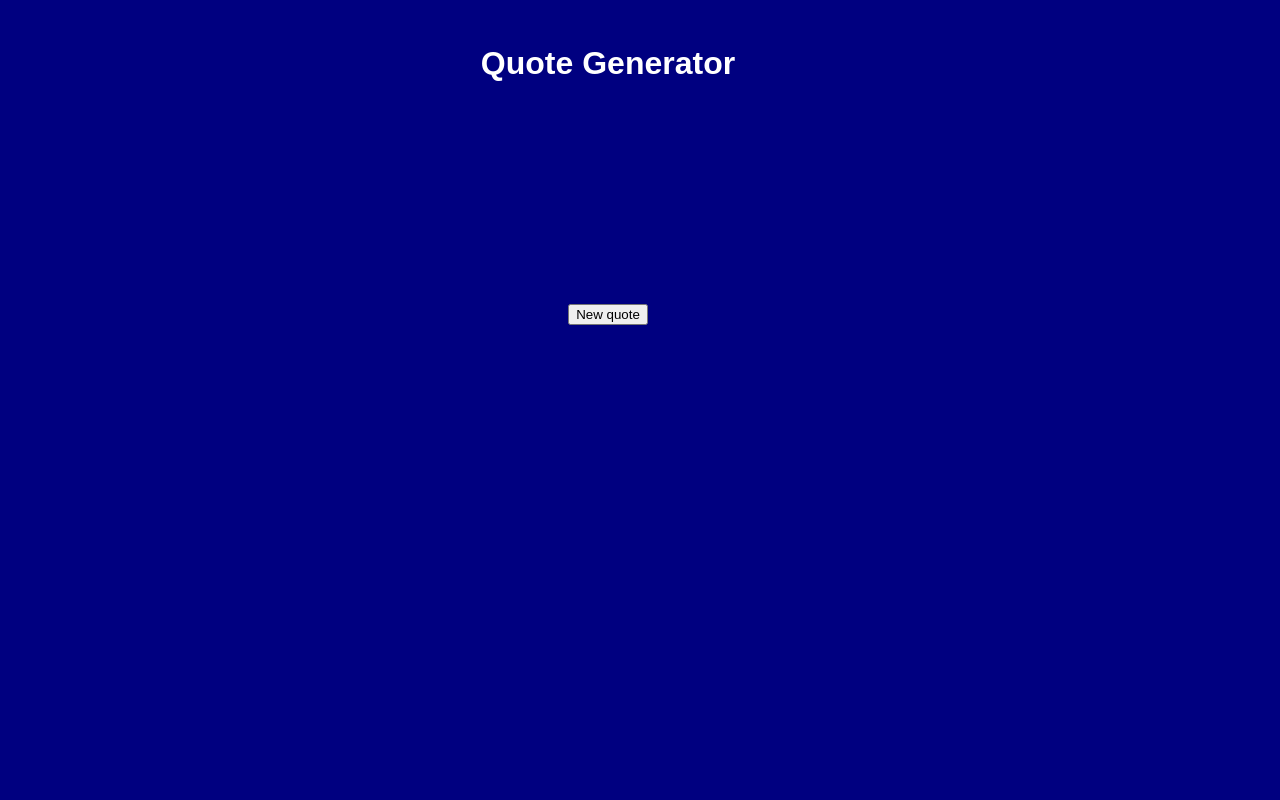
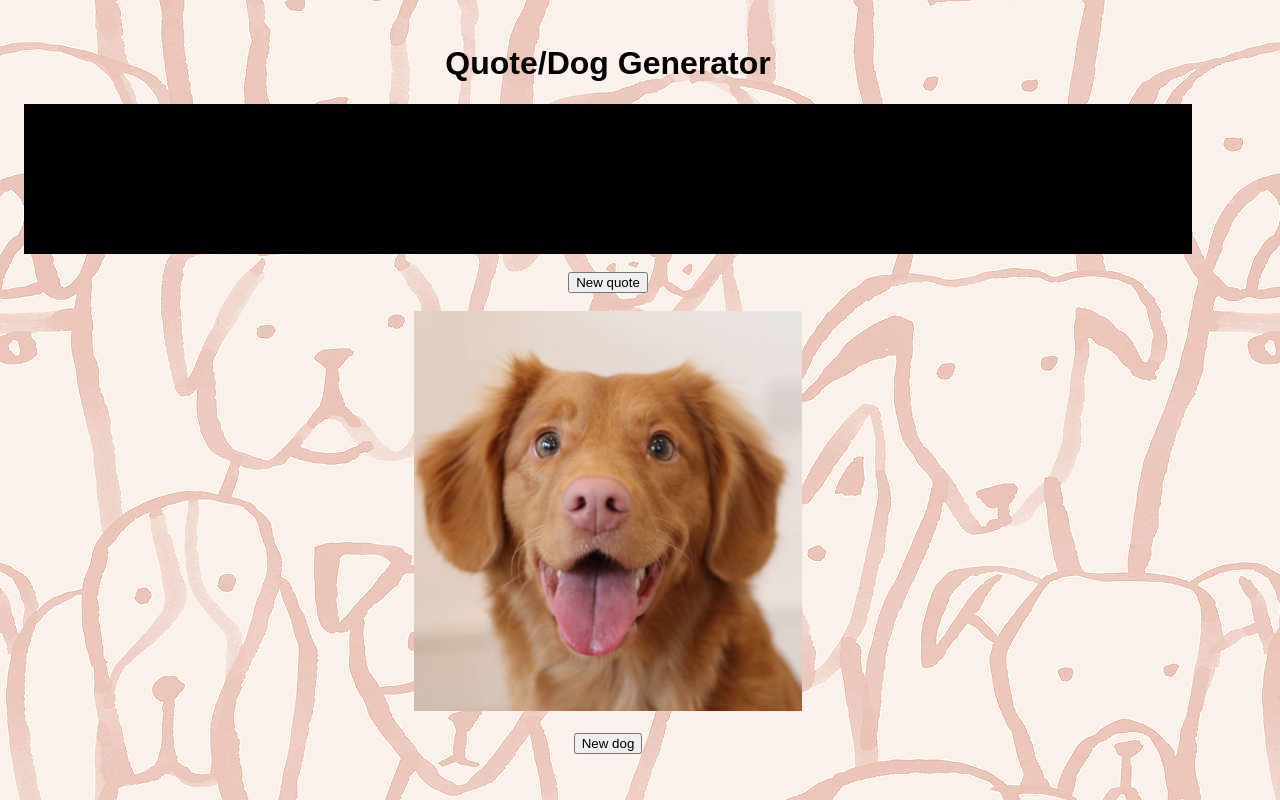
Before and after one commit to randistella/quote_generator, a plain HTML site: page index.html in a window 1280 px wide. Drawn offline with Linux system fonts and the light colour scheme.

Commit message:
added dog pic function

```diff
--- a/gen.js
+++ b/gen.js
@@ -1,6 +1,5 @@
 let quotes = [
     'Everything I know I learned from dogs. – Nora Roberts',
-    'Dogs do speak, but only to those who know how to listen.– Orhan Pamuk',
     'Dogs lives are too short. Their only fault, really. – Agnes Sligh Turnbull',
     'Dogs are not our whole life, but they make our lives whole. – Roger Caras',
     'The better I get to know men, the more I find myself loving dogs. – Charles De Gaulle',
@@ -8,7 +7,21 @@ let quotes = [
     'The dog is a gentleman; I hope to go to his heaven not man’s. – Mark Twain',
 ]
 
+let images = new Array (
+    'dog_1.jpeg',
+   'dog_2.jpeg',
+    'dog_3.jpeg',
+    'dog_4.jpg',
+    'dog_5.jpg',
+    'dog_6.jpeg',
+);
+
 function newQuote() {
     let randomNumber = Math.floor(Math.random() * quotes.length);
     document.getElementById('quoteDisplay').innerHTML = quotes[randomNumber];
 }
+
+function newDog() {
+    let randomNumber = Math.floor(Math.random() * images.length);
+    document.getElementById('dogDisplay').src = images[randomNumber];
+}
--- a/index.html
+++ b/index.html
@@ -1,7 +1,7 @@
 <!DOCTYPE html>
 <html lang="en">
 <head>
-  <title>Quote Generator</title>
+  <title>Quote/Dog Generator</title>
   <meta charset="UTF-8" />
   <meta name="viewport" content="width=device-width,initial-scale=1" />
   <meta name="description" content="Quote generator" />
@@ -9,10 +9,16 @@
     <script src="gen.js" defer></script>
 </head>
 <body>
-  <h1>Quote Generator</h1>
+  <h1>Quote/Dog Generator</h1>
     <div id="quoteDisplay">
         <!-- Quotes will appear here -->
-    </div>
-    <button onclick="newQuote()">New quote</button>
+    </div><br>
+    <button onclick="newQuote()">New quote</button><br><br>
+
+    <div>
+        <!-- Dog pics will appear here -->
+    <img src="dog_1.jpeg" id="dogDisplay" />
+    </div><br>
+    <button onclick="newDog()">New dog</button>
 </body>
 </html>
--- a/stylesheet.css
+++ b/stylesheet.css
@@ -9,13 +9,22 @@ body { background-color: #000080;
         max-width: 1200px;
         padding-bottom: 105px;
         text-align: center;
+        background-image: url("chasing-paper-pink-puppy-pile-removable-wallpaper-swatch.jpg");
 }
 
 h1 {
     font-family: sans-serif;
+    color: #000000;
 }
 
 #quoteDisplay {
     font-family: sans-serif;
-    padding: 100px;
+    font-size: 30px;
+    padding: 75px;
+    background-color: #000000;
 }
+
+img {
+    width: auto;
+    height: 400px;
+}
```
Also changed, not shown: chasing-paper-pink-puppy-pile-removable-wallpaper-swatch.jpg (added), dog_1.jpeg (added), dog_2.jpeg (added), dog_3.jpeg (added), dog_4.jpg (added), dog_5.jpg (added), dog_6.jpeg (added), 1 other file.
